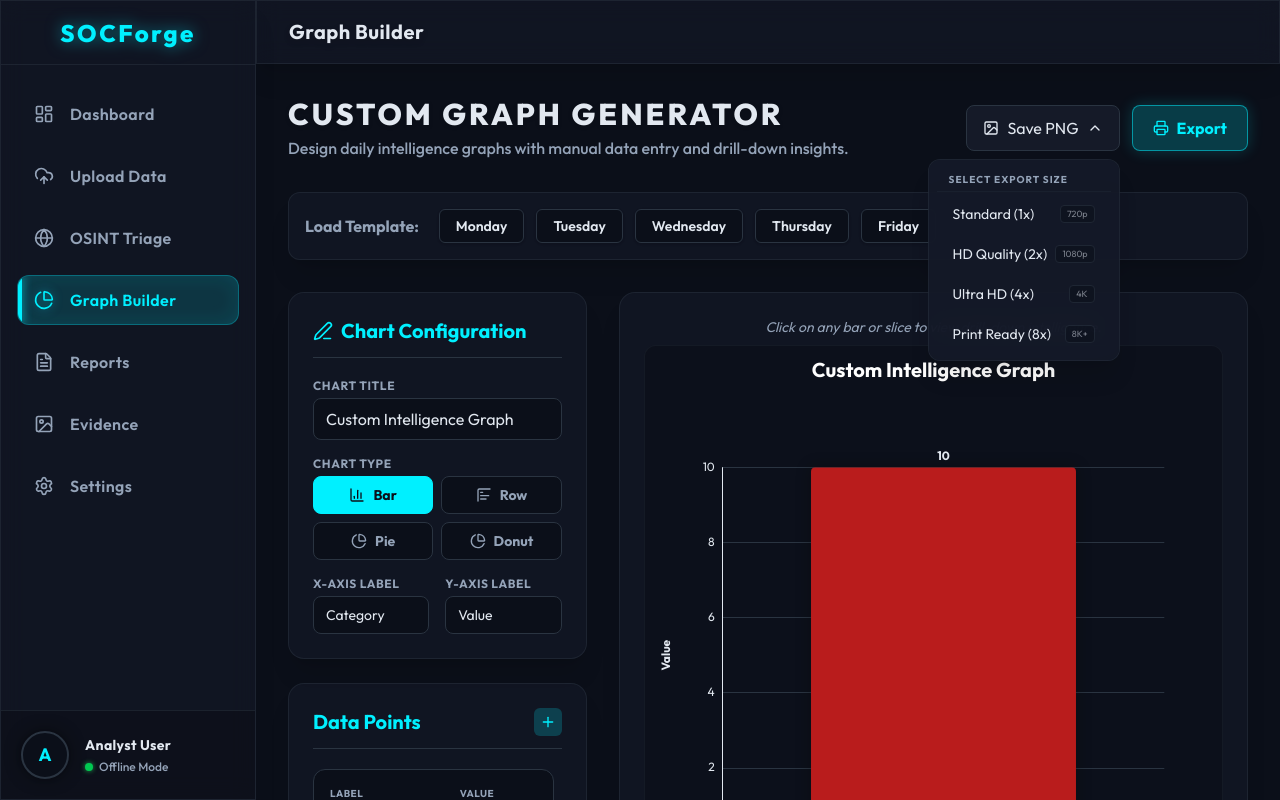
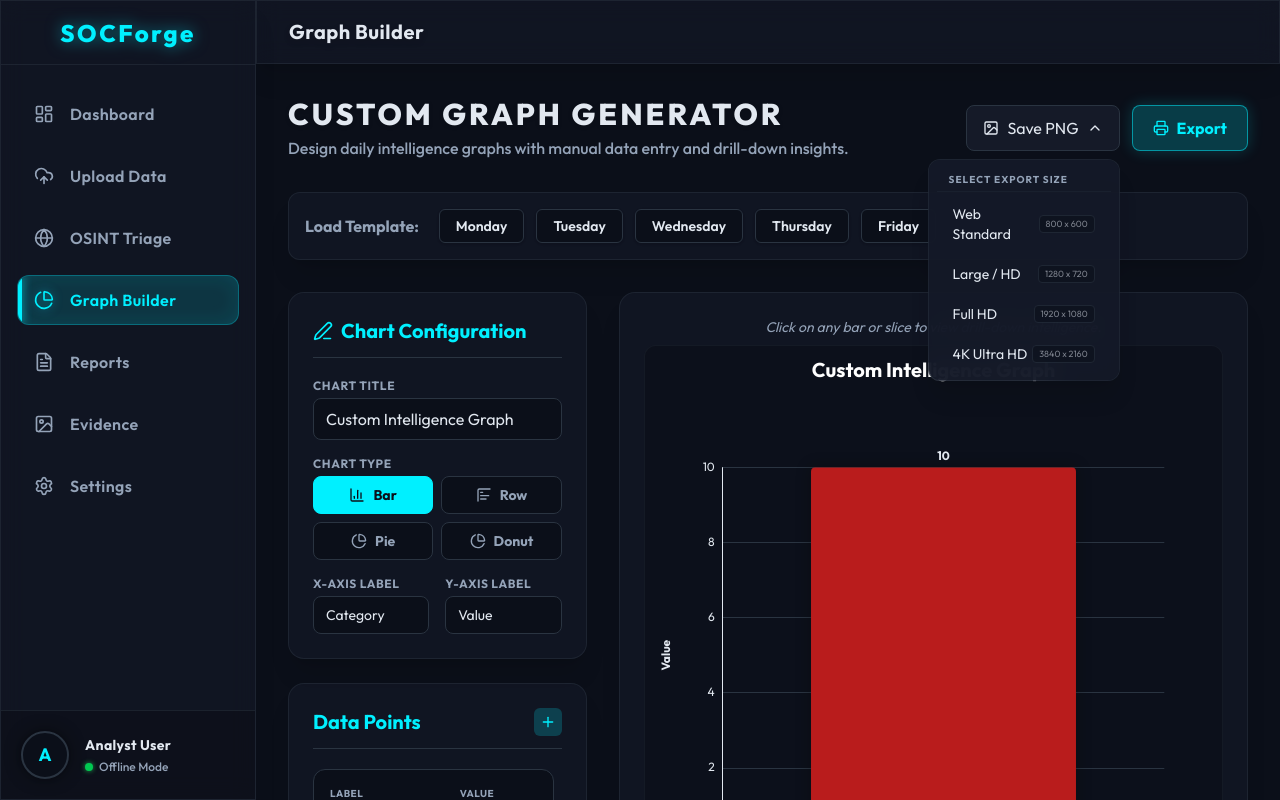
Before and after one commit to Prashi12378/SOCForge, a React (Vite) app in the folder frontend/: page /graph-builder in a window 1280 px wide. Both pictures are taken after a click on the button "Save PNG". Built offline with nearby package versions, Linux system fonts and the light colour scheme; no server answers.

Commit message:
feat: implement high-resolution dimension-based PNG export

```diff
--- a/frontend/src/pages/GraphBuilderPage.tsx
+++ b/frontend/src/pages/GraphBuilderPage.tsx
@@ -1,5 +1,6 @@
 import React, { useEffect, useState, useRef } from 'react';
 import ReactECharts from 'echarts-for-react';
+import * as echarts from 'echarts';
 import { useGraphStore } from '../store/graphStore';
 import type { DataPoint } from '../store/graphStore';
 import { Plus, Trash2, PieChart, BarChart3, Edit3, X, Image as ImageIcon, Printer, ChevronDown } from 'lucide-react';
@@ -38,22 +39,56 @@ const GraphBuilderPage: React.FC = () => {
     }, 500);
   };
 
-  const handleExportPNG = (pixelRatio: number = 2) => {
+  const handleExportPNG = (width?: number, height?: number) => {
     if (echartsRef.current) {
       const echartsInstance = echartsRef.current.getEchartsInstance();
-      const dataURL = echartsInstance.getDataURL({
+      const options = echartsInstance.getOption();
+
+      // Create a temporary hidden container
+      const tempDiv = document.createElement('div');
+      // Set fixed dimensions for the export
+      const targetWidth = width || 1200;
+      const targetHeight = height || 800;
+
+      tempDiv.style.width = targetWidth + 'px';
+      tempDiv.style.height = targetHeight + 'px';
+      tempDiv.style.position = 'absolute';
+      tempDiv.style.left = '-9999px';
+      tempDiv.style.top = '-9999px';
+      document.body.appendChild(tempDiv);
+
+      // Initialize a new chart instance in the hidden div
+      const tempChart = echarts.init(tempDiv, null, {
+        width: targetWidth,
+        height: targetHeight,
+        devicePixelRatio: 2 // High quality capture
+      });
+
+      // Copy options and render
+      tempChart.setOption(options);
+
+      // Give it a tiny moment to render labels etc.
+      setTimeout(() => {
+        // Export to Data URL
+        const dataURL = tempChart.getDataURL({
           type: 'png',
-        pixelRatio: pixelRatio,
+          pixelRatio: 1,
           backgroundColor: '#0b0f19'
         });
 
+        // Trigger download
         const link = document.createElement('a');
         link.href = dataURL;
-      link.download = `socforge-graph-${title.toLowerCase().replace(/\s+/g, '-')}-${pixelRatio}x.png`;
+        link.download = `socforge-graph-${title.toLowerCase().replace(/\s+/g, '-')}-${targetWidth}x${targetHeight}.png`;
         document.body.appendChild(link);
         link.click();
         document.body.removeChild(link);
+
+        // Cleanup
+        tempChart.dispose();
+        document.body.removeChild(tempDiv);
         setIsExportMenuOpen(false);
+      }, 100);
     }
   };
 
@@ -188,21 +223,21 @@ const GraphBuilderPage: React.FC = () => {
               <div className="absolute right-0 mt-2 w-48 glass-panel border border-cyber-primary/30 rounded-xl shadow-2xl z-50 overflow-hidden animate-fade-in-up">
                 <div className="bg-cyber-card/90 p-2 space-y-1">
                   <div className="px-3 py-1 text-[10px] font-bold text-cyber-muted uppercase tracking-widest border-b border-cyber-border/30 mb-1">Select Export Size</div>
-                  <button onClick={() => handleExportPNG(1)} className="w-full text-left px-4 py-2 text-sm text-cyber-text hover:bg-cyber-primary/10 hover:text-cyber-primary rounded-lg transition-colors flex justify-between items-center group">
-                    <span>Standard (1x)</span>
-                    <span className="text-[9px] bg-cyber-bg border border-cyber-border px-1.5 py-0.5 rounded opacity-50 group-hover:opacity-100 transition-opacity">720p</span>
+                  <button onClick={() => handleExportPNG(800, 600)} className="w-full text-left px-4 py-2 text-sm text-cyber-text hover:bg-cyber-primary/10 hover:text-cyber-primary rounded-lg transition-colors flex justify-between items-center group">
+                    <span>Web Standard</span>
+                    <span className="text-[9px] bg-cyber-bg border border-cyber-border px-1.5 py-0.5 rounded opacity-50 group-hover:opacity-100 transition-opacity whitespace-nowrap">800 x 600</span>
                   </button>
-                  <button onClick={() => handleExportPNG(2)} className="w-full text-left px-4 py-2 text-sm text-cyber-text hover:bg-cyber-primary/10 hover:text-cyber-primary rounded-lg transition-colors flex justify-between items-center group">
-                    <span>HD Quality (2x)</span>
-                    <span className="text-[9px] bg-cyber-bg border border-cyber-border px-1.5 py-0.5 rounded opacity-50 group-hover:opacity-100 transition-opacity">1080p</span>
+                  <button onClick={() => handleExportPNG(1280, 720)} className="w-full text-left px-4 py-2 text-sm text-cyber-text hover:bg-cyber-primary/10 hover:text-cyber-primary rounded-lg transition-colors flex justify-between items-center group">
+                    <span>Large / HD</span>
+                    <span className="text-[9px] bg-cyber-bg border border-cyber-border px-1.5 py-0.5 rounded opacity-50 group-hover:opacity-100 transition-opacity whitespace-nowrap">1280 x 720</span>
                   </button>
-                  <button onClick={() => handleExportPNG(4)} className="w-full text-left px-4 py-2 text-sm text-cyber-text hover:bg-cyber-primary/10 hover:text-cyber-primary rounded-lg transition-colors flex justify-between items-center group">
-                    <span>Ultra HD (4x)</span>
-                    <span className="text-[9px] bg-cyber-bg border border-cyber-border px-1.5 py-0.5 rounded opacity-50 group-hover:opacity-100 transition-opacity">4K</span>
+                  <button onClick={() => handleExportPNG(1920, 1080)} className="w-full text-left px-4 py-2 text-sm text-cyber-text hover:bg-cyber-primary/10 hover:text-cyber-primary rounded-lg transition-colors flex justify-between items-center group">
+                    <span>Full HD</span>
+                    <span className="text-[9px] bg-cyber-bg border border-cyber-border px-1.5 py-0.5 rounded opacity-50 group-hover:opacity-100 transition-opacity whitespace-nowrap">1920 x 1080</span>
                   </button>
-                  <button onClick={() => handleExportPNG(8)} className="w-full text-left px-4 py-2 text-sm text-cyber-text hover:bg-cyber-primary/10 hover:text-cyber-primary rounded-lg transition-colors flex justify-between items-center group">
-                    <span>Print Ready (8x)</span>
-                    <span className="text-[9px] bg-cyber-bg border border-cyber-border px-1.5 py-0.5 rounded opacity-50 group-hover:opacity-100 transition-opacity">8K+</span>
+                  <button onClick={() => handleExportPNG(3840, 2160)} className="w-full text-left px-4 py-2 text-sm text-cyber-text hover:bg-cyber-primary/10 hover:text-cyber-primary rounded-lg transition-colors flex justify-between items-center group">
+                    <span>4K Ultra HD</span>
+                    <span className="text-[9px] bg-cyber-bg border border-cyber-border px-1.5 py-0.5 rounded opacity-50 group-hover:opacity-100 transition-opacity whitespace-nowrap">3840 x 2160</span>
                   </button>
                 </div>
               </div>
```
Lines whose indentation alone changed are shown as unchanged.
